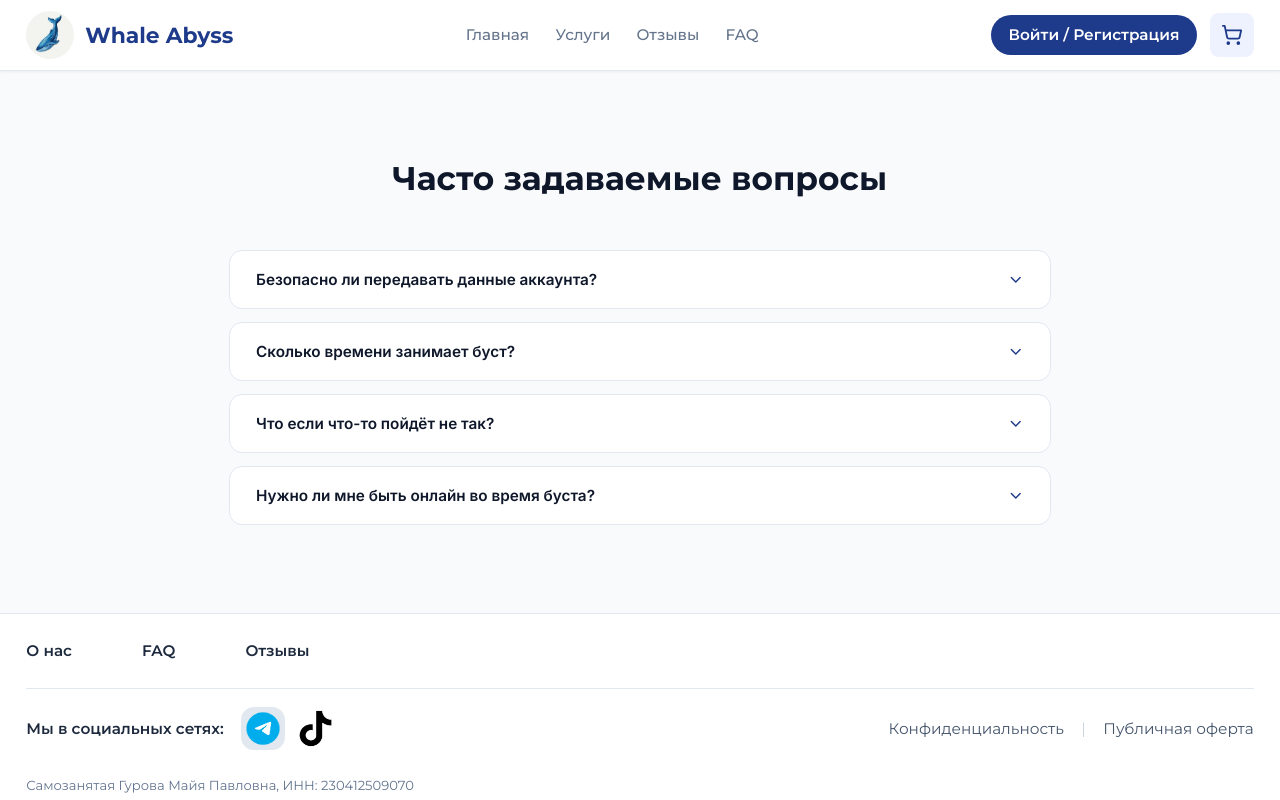
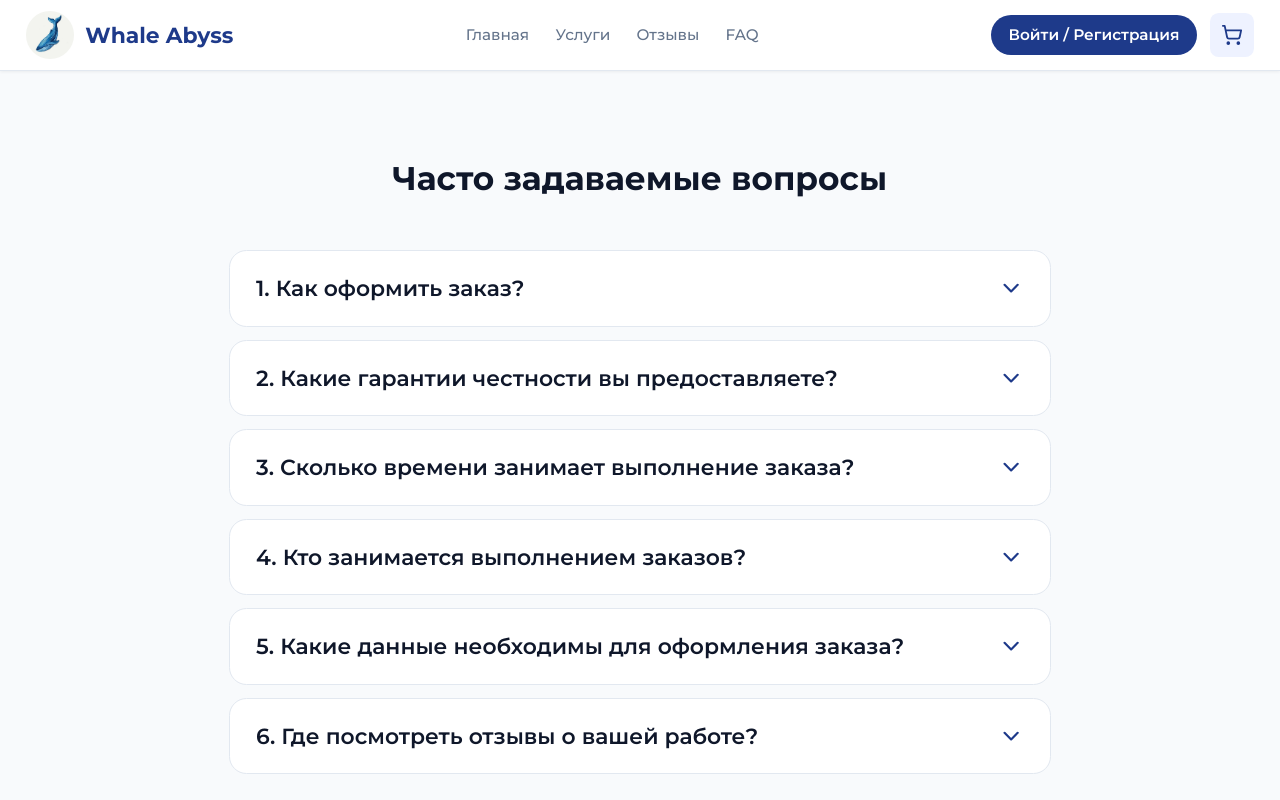
Before and after one commit to adilzhanY/whaleabyss, a Next.js app: page /faq in a window 1280 px wide. Shown: the top 800 px of the page. Built offline with nearby package versions, Linux system fonts and the light colour scheme; no server answers.

Commit message:
update faq content

```diff
--- a/app/faq/page.tsx
+++ b/app/faq/page.tsx
@@ -5,54 +5,82 @@ import Header from "@/components/Header";
 import Footer from "@/components/Footer";
 import { ChevronDown } from "lucide-react";
 
-const FAQ_ITEMS = [
+import { ReactNode } from "react";
+
+const FAQ_ITEMS: { q: string; a: ReactNode }[] = [
   {
-    q: "Безопасно ли передавать данные аккаунта?",
-    a: "Мы используем VPN вашего региона и никогда не меняем данные профиля. За более чем 3 000 выполненных заказов не было ни одного бана.",
+    q: "1. Как оформить заказ?",
+    a: (
+      <>
+        Вы можете оформить заказ самостоятельно на нашем официальном сайте: <a href="https://whaleabyss.ru" className="text-blue-500 hover:underline" target="_blank" rel="noreferrer">https://whaleabyss.ru</a>. В случае возникновения технических сложностей или при желании сделать заказ напрямую, пожалуйста, свяжитесь с нами в Telegram: <a href="https://t.me/whaleabyss_official" className="text-blue-500 hover:underline" target="_blank" rel="noreferrer">@whaleabyss_official</a>
+      </>
+    ),
   },
   {
-    q: "Сколько времени занимает буст?",
-    a: "В зависимости от региона — от 1 до 12 часов. Точные сроки указаны в описании каждой услуги.",
+    q: "2. Какие гарантии честности вы предоставляете?",
+    a: (
+      <>
+        Мы работаем на рынке уже более двух лет и дорожим своей репутацией, а также доверием наших клиентов. Ознакомиться с отзывами о нашей работе вы можете на сайте или в Telegram-канале: <a href="https://t.me/whaleabyss" className="text-blue-500 hover:underline" target="_blank" rel="noreferrer">https://t.me/whaleabyss</a>
+      </>
+    ),
   },
   {
-    q: "Что если что-то пойдёт не так?",
-    a: "Мы гарантируем возврат средств в полном объёме, если не сможем выполнить заказ.",
+    q: "3. Сколько времени занимает выполнение заказа?",
+    a: "Срок обработки заказа — до 5 дней, выполнение занимает до 7 дней. Время реализации может варьироваться в зависимости от типа услуги и загруженности сервиса. Уточнить точные сроки исполнения можно у вашего исполнителя.",
   },
   {
-    q: "Нужно ли мне быть онлайн во время буста?",
-    a: "Нет. Вы можете спокойно заниматься своими делами, пока наш бустер работает над вашим аккаунтом.",
+    q: "4. Кто занимается выполнением заказов?",
+    a: "На данный момент я курирую и выполняю все заказы самостоятельно, что гарантирует персональный контроль качества. Однако наш проект активно развивается, и в ближайшее время к работе присоединятся квалифицированные специалисты. Это позволит нам сократить время ожидания и обрабатывать большее количество заявок без потери качества",
+  },
+  {
+    q: "5. Какие данные необходимы для оформления заказа?",
+    a: "Для выполнения услуги вам потребуется предоставить адрес электронной почты и пароль от вашей учетной записи, а также указать игровой сервер. Пожалуйста, внимательно проверяйте корректность данных перед отправкой — это поможет нам приступить к работе без задержек",
+  },
+  {
+    q: "6. Где посмотреть отзывы о вашей работе?",
+    a: (
+      <>
+        Все отзывы реальных покупателей собраны на нашем сайте и в официальном Telegram-сообществе: <a href="https://t.me/whaleabyss/6" className="text-blue-500 hover:underline" target="_blank" rel="noreferrer">https://t.me/whaleabyss/6</a>. Мы будем благодарны, если после выполнения заказа вы также поделитесь своим впечатлением!
+      </>
+    ),
   },
 ];
 
-function FaqItem({ q, a }: { q: string; a: string }) {
+function FaqItem({ q, a }: { q: string; a: ReactNode }) {
   const [open, setOpen] = useState(false);
   return (
     <div
-      className="rounded-xl border overflow-hidden"
-      style={{ borderColor: "var(--accent-border)", backgroundColor: "var(--bg-card)" }}
+      className="rounded-2xl border overflow-hidden cursor-pointer"
+      style={{ borderColor: "var(--accent-border)", backgroundColor: "var(--bg-card)", fontFamily: "var(--font-montserrat), Montserrat, sans-serif" }}
+      onClick={() => setOpen(!open)}
     >
-      <button
-        className="flex w-full items-center justify-between px-6 py-4 text-left font-semibold text-sm"
+      <div
+        className="flex w-full items-center justify-between px-6 py-5 text-left font-semibold text-lg sm:text-xl transition-colors"
         style={{ color: "var(--text-primary)" }}
-        onClick={() => setOpen(!open)}
       >
         <span>{q}</span>
         <ChevronDown
-          className="h-4 w-4 shrink-0 transition-transform ml-4"
+          className="h-6 w-6 shrink-0 transition-transform duration-300 ml-4"
           style={{
             color: "var(--accent-primary)",
             transform: open ? "rotate(180deg)" : "rotate(0deg)",
           }}
         />
-      </button>
-      {open && (
-        <div
-          className="border-t px-6 py-4 text-sm leading-relaxed"
-          style={{ borderColor: "var(--accent-border)", color: "var(--text-secondary)" }}
-        >
-          {a}
+      </div>
+      <div
+        className={`grid transition-all duration-300 ease-in-out ${open ? "grid-rows-[1fr] opacity-100" : "grid-rows-[0fr] opacity-0"
+          }`}
+      >
+        <div className="overflow-hidden">
+          <div
+            className="border-t px-6 py-5 text-base sm:text-lg leading-relaxed"
+            style={{ borderColor: "var(--accent-border)", color: "var(--text-secondary)" }}
+            onClick={(e) => e.stopPropagation()}
+          >
+            {a}
+          </div>
         </div>
-      )}
+      </div>
     </div>
   );
 }
--- a/app/service/[slug]/ClientServicePage.tsx
+++ b/app/service/[slug]/ClientServicePage.tsx
@@ -294,12 +294,8 @@ export default function ClientServicePage({ service }: ClientServicePageProps) {
                   <p className="text-[11px] font-bold text-slate-400 uppercase tracking-widest mb-1">СТОИМОСТЬ</p>
                   <div className="flex items-baseline gap-1" style={{ fontFamily: "var(--font-montserrat), Montserrat, sans-serif" }}>
                     <span className="text-4xl font-bold text-slate-800">{totalPrice.toLocaleString("ru-RU")}</span>
-                    <span className="text-3xl font-bold text-slate-800">₽</span>
+                    <span className="text-3xl font-bold text-slate-800">{service.isPerDay ? "₽/день" : "₽"}</span>
                   </div>
-                </div>
-                <div className="text-right flex flex-col items-end">
-                  <p className="text-[11px] font-bold text-slate-400">Примерное время</p>
-                  <p className="text-sm font-bold text-blue-800">24-48 часов</p>
                 </div>
               </div>
 
```
